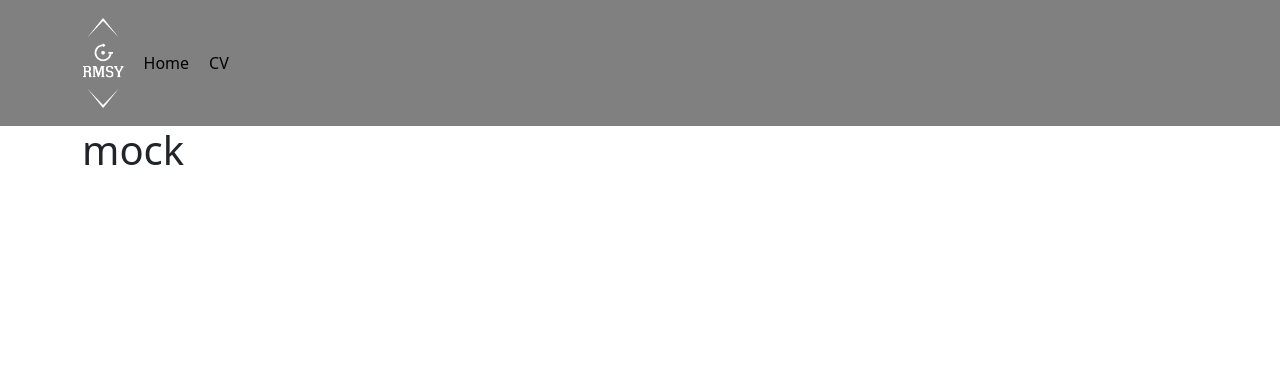
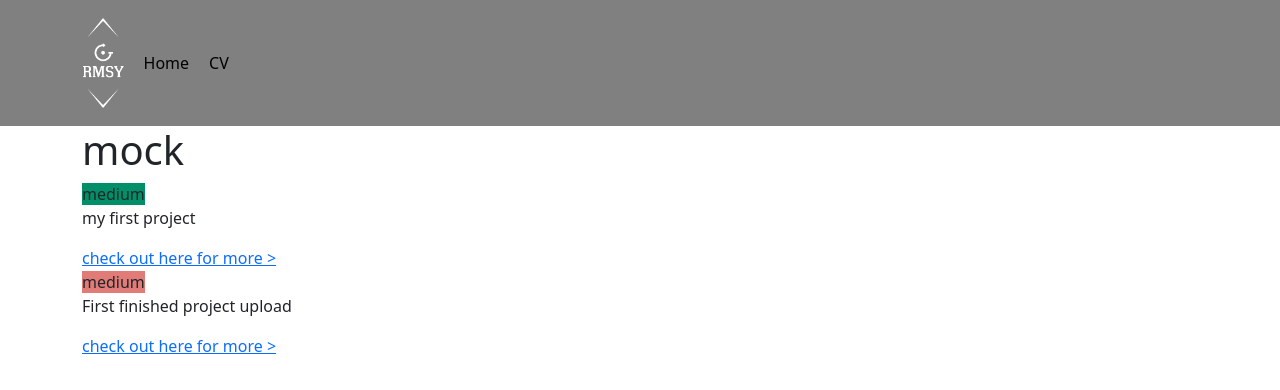
Before and after one commit to hgrcode/portfolio, a React (Create React App) app in the folder front-end/: page /cv in a window 1280 px wide. Shown: the top 390 px of the page. Built offline with nearby package versions, Linux system fonts and the light colour scheme.

Commit message:
Implement timeline component fix!!

```diff
--- a/front-end/src/App.css
+++ b/front-end/src/App.css
@@ -1,3 +1,21 @@
+@import url('https://fonts.googleapis.com/css?family=Lato');
+
+*{
+  box-sizing: border-box;
+}
+
+.body{
+  background-image: linear-gradient(135deg, hsla(0, 0%, 100%, 0.637) 0%,);
+  display: flex;
+  align-items: center;
+  justify-content: center;
+  flex-direction: column;
+
+  min-height: 100vh;
+  font-family: "Lato", sans-serif;
+}
+
+
 .navbar{
   background-color: grey !important;
 }
--- a/front-end/src/App.js
+++ b/front-end/src/App.js
@@ -6,23 +6,30 @@ import {
   Route,
 } from 'react-router-dom';
 
+
 import HomePage from './pages/homepage';
 import NavBar from './components/nav';
 import Cv from './pages/cv';
 import Snake from './pages/snakepage';
+import Website from './pages/website';
 
 
+
+// creating pathways for website.
 function App() {
   return(
     <>
+
     <Router>
       <NavBar />
         <Routes>
           <Route exact path='/' element={<HomePage /> } />
           <Route exact path='/cv' element={<Cv /> } />
           <Route exact path='/snake' element={<Snake /> } />
+          <Route exact path='/website' element={<Website /> } />
         </Routes>
     </Router>
+
     </>
   )
 }
--- /dev/null
+++ b/front-end/src/components/timeline.js
@@ -0,0 +1,15 @@
+import React from 'react';
+
+import timelineData from '../data';
+import TimelineItem from './timelineitem';
+
+
+const Timeline = () => timelineData.length > 0 && (
+    <div className='timeline-container'>
+        {timelineData.map((data, idx)=>(
+            <TimelineItem data={data} key={idx} />
+        ))}
+    </div>
+);
+
+export default Timeline;
--- /dev/null
+++ b/front-end/src/components/timelineitem.js
@@ -0,0 +1,21 @@
+import React from "react";
+
+const TimelineItem = ({ data }) => (
+    <div className="timeline-item">
+        <div className="timeline-item-content">
+            <span className="tag" style={{background: data.category.color}}>
+                {data.category.tag}
+            </span>
+            <time>{data.time}</time>
+            <p>{data.text}</p>
+            {data.link && (
+                <a href={data.link.url}   target='_blank' rel="noopener noreferrer">
+                    {data.link.text}
+                 </a>
+            )}
+            <span className="circle"></span>
+        </div>
+    </div>
+)
+
+export default TimelineItem;
--- /dev/null
+++ b/front-end/src/data.js
@@ -0,0 +1,32 @@
+
+const data = [
+    {
+        text: 'my first project',
+        date: '21/12/21',
+        category:{
+            tag: 'medium',
+            color: '#018f69'
+        },
+        link:{
+            url:
+            'localhost:3000/',
+            text: 'check out here for more >'
+        }
+
+    },
+
+    {
+        text: 'First finished project upload',
+        date: '27/12/21',
+        category:{
+            tag: 'medium',
+            color: '#e17b77'
+        },
+        link:{
+            url:'https://github.com/hgrcode?tab=repositories',
+            text: 'check out here for more >'
+        }
+
+    }
+];
+export default data;
--- a/front-end/src/pages/cv.js
+++ b/front-end/src/pages/cv.js
@@ -1,13 +1,16 @@
 import React from "react";
 
 import Container from 'react-bootstrap/Container'
+import Timeline from "../components/timeline";
 
 
 const Cv = () => {
     return (
         <Container>
         <h1>mock</h1>
-
+        <>
+        <Timeline />
+        </>
         </Container>
        );
 }
--- a/front-end/src/pages/homepage.js
+++ b/front-end/src/pages/homepage.js
@@ -12,8 +12,8 @@ const HomePage = () => {
         <Container>
         <h1>Portfolio</h1>
             <Row>
-                <Col md="auto"> <LinkCard Title='Snake' Body='lets play!' Button='Play' buttonLink='/snake' img={Logo}/> </Col>
-                <Col md="auto"><LinkCard Title='Website' Body='lets learn' Button='Play' buttonLink='/snake' img={Logo}/> </Col>
+                <Col md="auto"><LinkCard Title='Snake' Body='lets play!' Button='Play' buttonLink='/snake' img={Logo}/> </Col>
+                <Col md="auto"><LinkCard Title='Website' Body='lets learn' Button='Lets Go' buttonLink='/website' img={Logo}/> </Col>
             </Row>
         </Container>
        );
--- /dev/null
+++ b/front-end/src/pages/website.js
@@ -0,0 +1,19 @@
+import React from "react";
+
+import Container from 'react-bootstrap/Container'
+
+
+const Website = () => {
+    return (
+        <>
+        <Container>
+            <h1>Website live</h1>
+
+        </Container>
+        </>
+       );
+
+}
+
+
+export default (Website)
```
